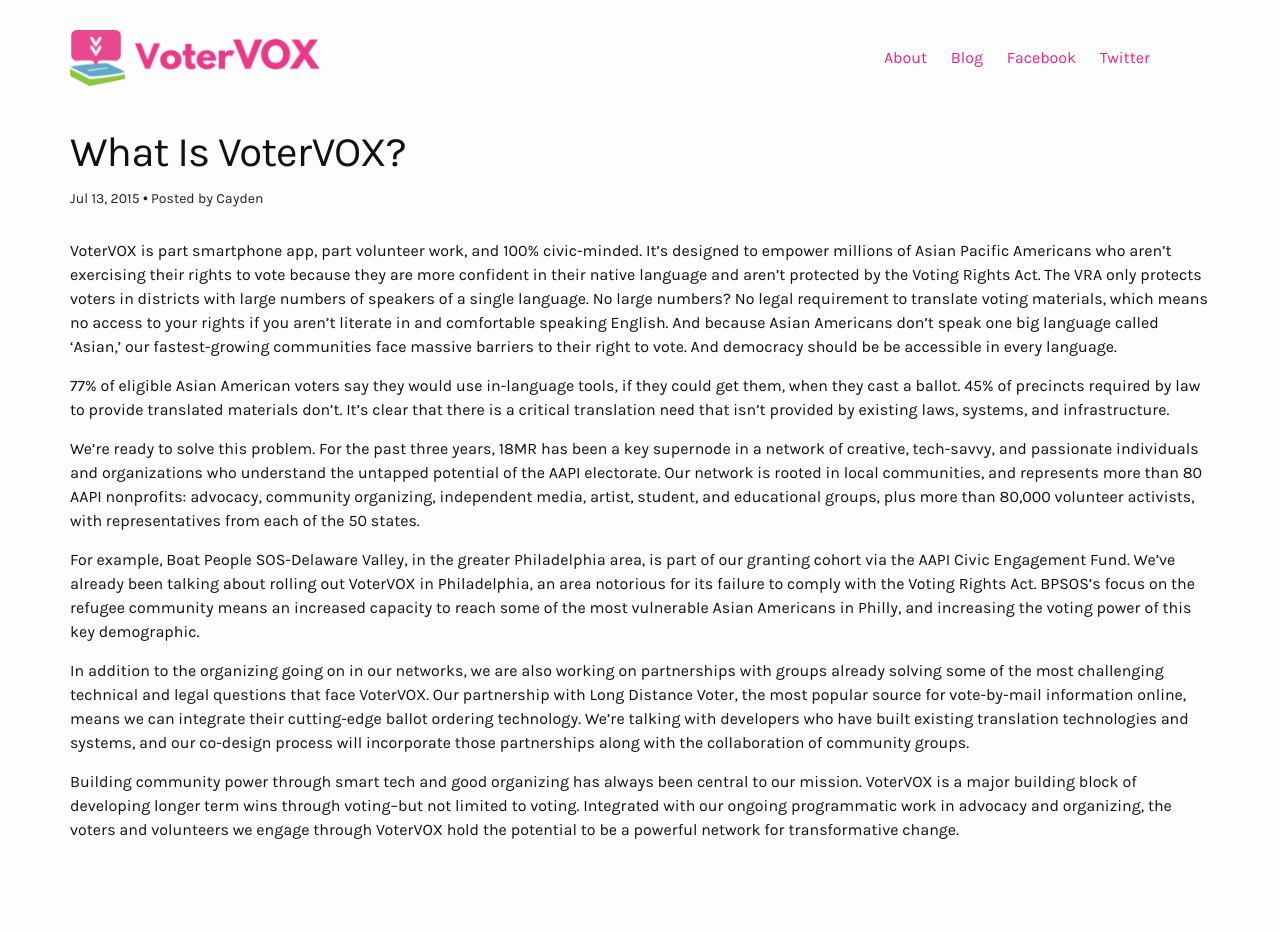
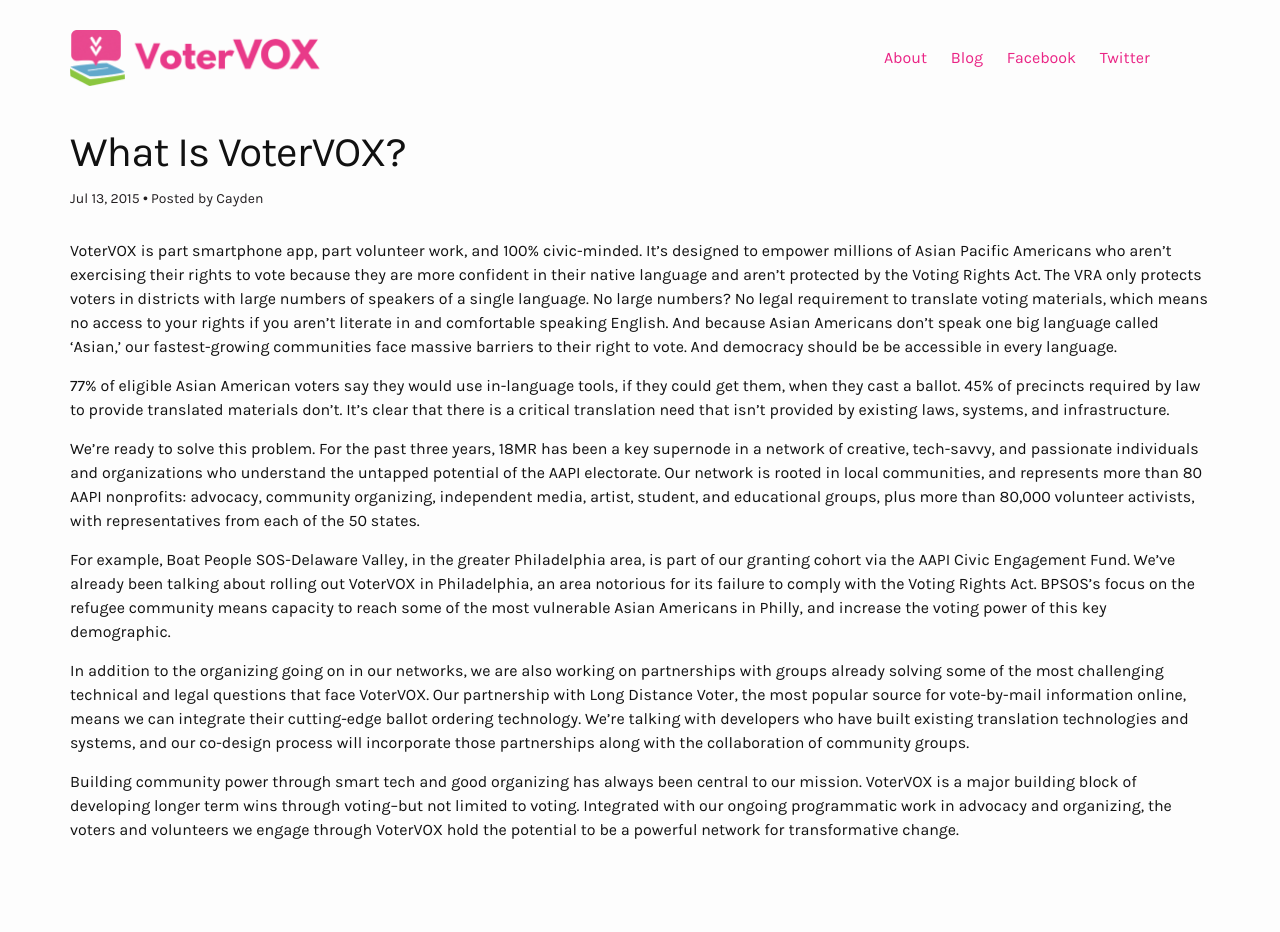
Before and after one commit to 18mr/votervox, a Jekyll site: the page built from _posts/2015-07-13-project-overview.md, in a window 1280 px wide. Built offline with Jekyll 4.4.1, drawn with Linux system fonts in a browser that asks for light colours.

Commit message:
Update 2015-07-13-project-overview.md

```diff
--- a/_posts/2015-07-13-project-overview.md
+++ b/_posts/2015-07-13-project-overview.md
@@ -13,7 +13,7 @@ VoterVOX is part smartphone app, part volunteer work, and 100% civic-minded. It
 
 We're ready to solve this problem. For the past three years, 18MR has been a key supernode in a network of creative, tech-savvy, and passionate individuals and organizations who understand the untapped potential of the AAPI electorate.  Our network is rooted in local communities, and represents more than 80 AAPI nonprofits: advocacy, community organizing, independent media, artist, student, and educational groups, plus more than 80,000 volunteer activists, with representatives from each of the 50 states.
 
-For example, Boat People SOS-Delaware Valley, in the greater Philadelphia area, is part of our granting cohort via the AAPI Civic Engagement Fund. We've already been talking about rolling out VoterVOX in Philadelphia, an area notorious for its failure to comply with the Voting Rights Act. BPSOS's focus on the refugee community means an increased capacity to reach some of the most vulnerable Asian Americans in Philly, and increasing the voting power of this key demographic.
+For example, Boat People SOS-Delaware Valley, in the greater Philadelphia area, is part of our granting cohort via the AAPI Civic Engagement Fund. We've already been talking about rolling out VoterVOX in Philadelphia, an area notorious for its failure to comply with the Voting Rights Act. BPSOS’s focus on the refugee community means  capacity to reach some of the most vulnerable Asian Americans in Philly, and increase the voting power of this key demographic.
 
 In addition to the organizing going on in our networks, we are also working on partnerships with groups already solving some of the most challenging technical and legal questions that face VoterVOX. Our partnership with Long Distance Voter, the most popular source for vote-by-mail information online, means we can integrate their cutting-edge ballot ordering technology. We're talking with developers who have built existing translation technologies and systems, and our co-design process will incorporate those partnerships along with the collaboration of community groups.
 
```
